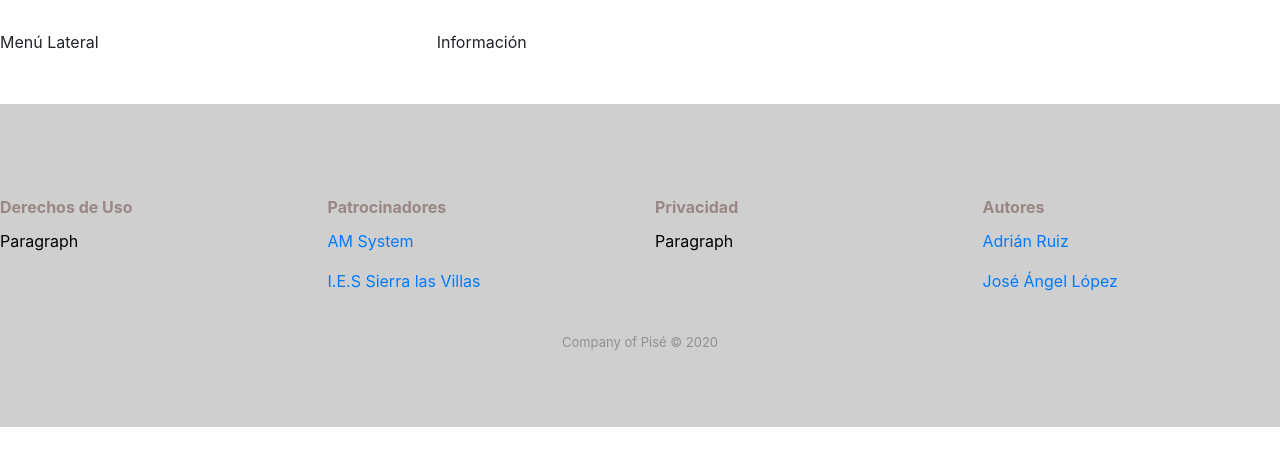
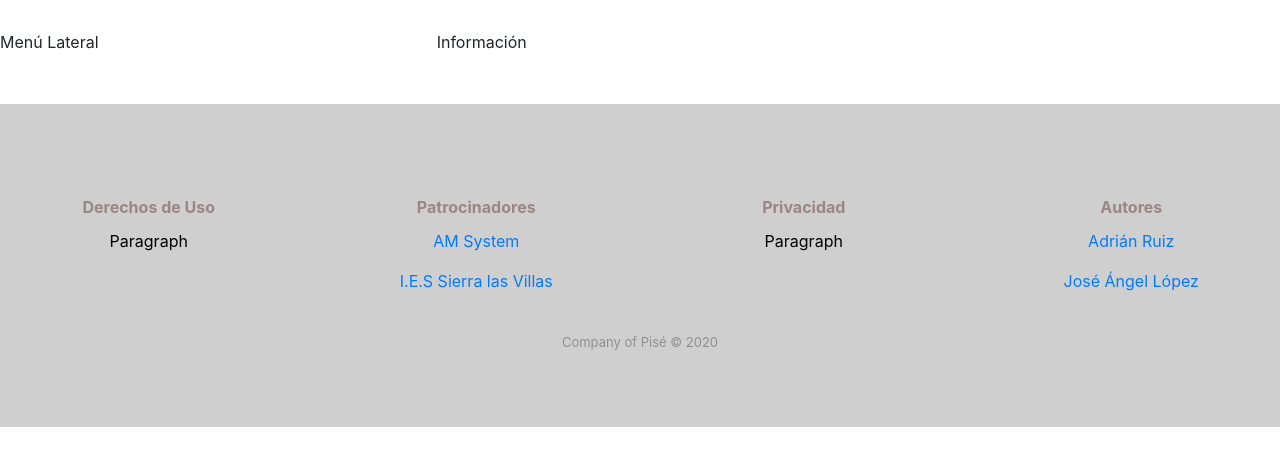
Before and after one commit to adrianruizdeveloper/deporte, a PHP site: page / in a window 1280 px wide. Shown: the part 208-674 px from the top of the page. Run offline with PHP 8.4, Linux system fonts and the light colour scheme.

Commit message:
Add files via upload

```diff
--- a/pagina prueba/assets/css/Footer-Dark.css
+++ b/pagina prueba/assets/css/Footer-Dark.css
@@ -2,6 +2,7 @@
   padding: 50px 0;
   color: #998785;
   background-color: #cfcfcf;
+  text-align: center;
 }
 
 .footer-dark h3 {
--- a/pagina prueba/assets/css/styles_registro.css
+++ b/pagina prueba/assets/css/styles_registro.css
@@ -1,4 +1,4 @@
-p {
+.boton {
   text-align: center;
 }
 
```
